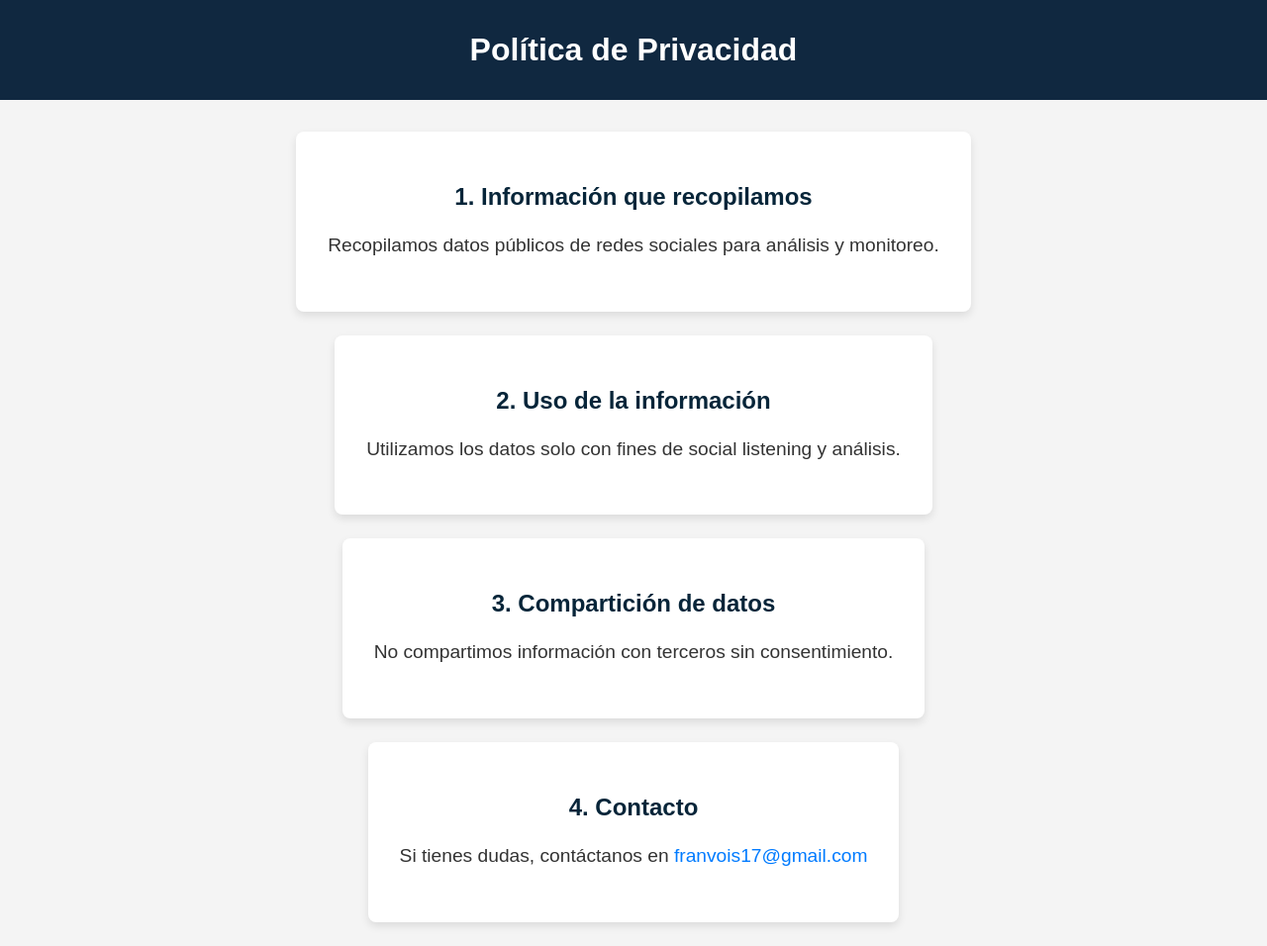
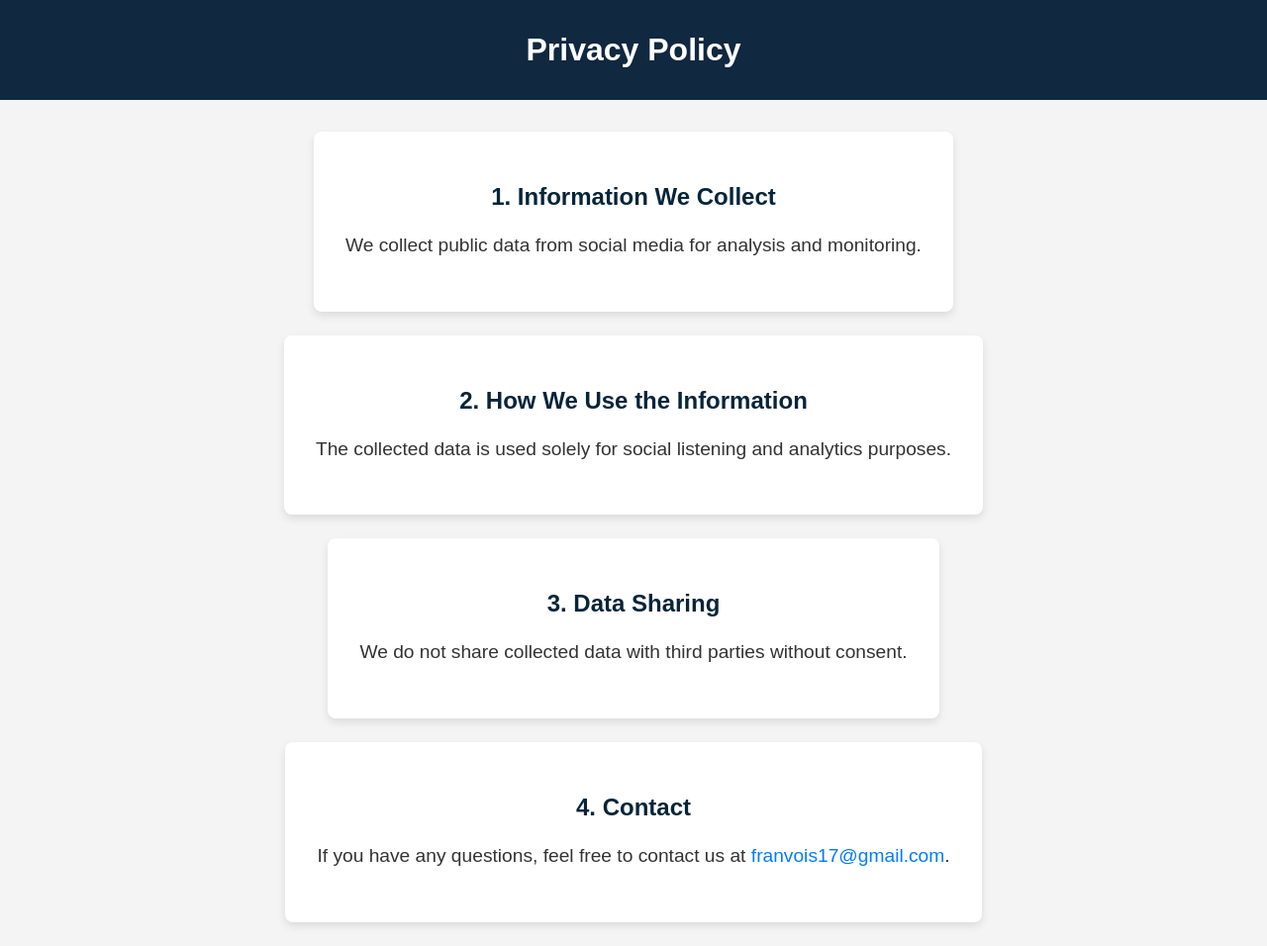
Before and after one commit to franvois17/webpagecv, a plain HTML site: page privacy.html in a window 1280 px wide. Shown: the whole page at 99% size. Drawn offline with Linux system fonts and the light colour scheme.

Commit message:
Update privacy.html

```diff
--- a/privacy.html
+++ b/privacy.html
@@ -1,31 +1,34 @@
 <!DOCTYPE html>
-<html lang="es">
+<html lang="en">
 <head>
     <meta charset="UTF-8">
     <meta name="viewport" content="width=device-width, initial-scale=1.0">
-    <title>Política de Privacidad</title>
-    <link rel="stylesheet" href="styles.css"> <!-- Usa tu CSS global -->
+    <title>Privacy Policy</title>
+    <link rel="stylesheet" href="styles.css"> <!-- Use your global CSS -->
+
+    <!-- TikTok Site Verification -->
+    <meta name="tiktok-developers-site-verification" content="UiLKAwoRfD6B3m3M2Y4pVmnbisVYfcwm">
 </head>
 <body class="privacy-page">
     <header>
-        <h1>Política de Privacidad</h1>
+        <h1>Privacy Policy</h1>
     </header>
     <main>
         <section>
-            <h2>1. Información que recopilamos</h2>
-            <p>Recopilamos datos públicos de redes sociales para análisis y monitoreo.</p>
+            <h2>1. Information We Collect</h2>
+            <p>We collect public data from social media for analysis and monitoring.</p>
         </section>
         <section>
-            <h2>2. Uso de la información</h2>
-            <p>Utilizamos los datos solo con fines de social listening y análisis.</p>
+            <h2>2. How We Use the Information</h2>
+            <p>The collected data is used solely for social listening and analytics purposes.</p>
         </section>
         <section>
-            <h2>3. Compartición de datos</h2>
-            <p>No compartimos información con terceros sin consentimiento.</p>
+            <h2>3. Data Sharing</h2>
+            <p>We do not share collected data with third parties without consent.</p>
         </section>
         <section>
-            <h2>4. Contacto</h2>
-            <p>Si tienes dudas, contáctanos en <a href="mailto:franvois17@gmail.com">franvois17@gmail.com</a></p>
+            <h2>4. Contact</h2>
+            <p>If you have any questions, feel free to contact us at <a href="mailto:franvois17@gmail.com">franvois17@gmail.com</a>.</p>
         </section>
     </main>
 </body>
```
